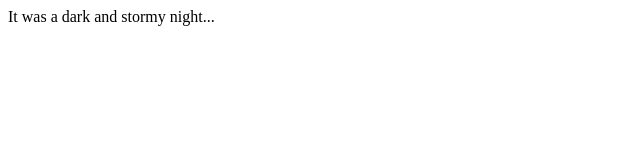
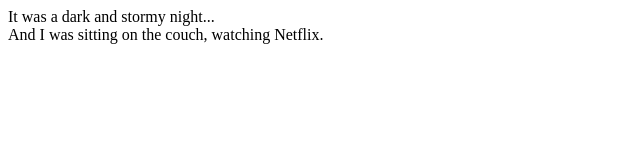
Before and after one commit to lcamp118/fireside-story, a plain HTML site: page index.html in a window 1280 px wide. Shown: the whole page, without its empty margins (0-640 px from the left). Drawn offline with Linux system fonts and the light colour scheme.

Commit message:
added second line

```diff
--- a/index.html
+++ b/index.html
@@ -1,5 +1,6 @@
 <html>
   <body>
-    <p>It was a dark and stormy night...</p>
+    <p>It was a dark and stormy night...<br>
+    And I was sitting on the couch, watching Netflix.</p>
   </body>
 </html>
```
